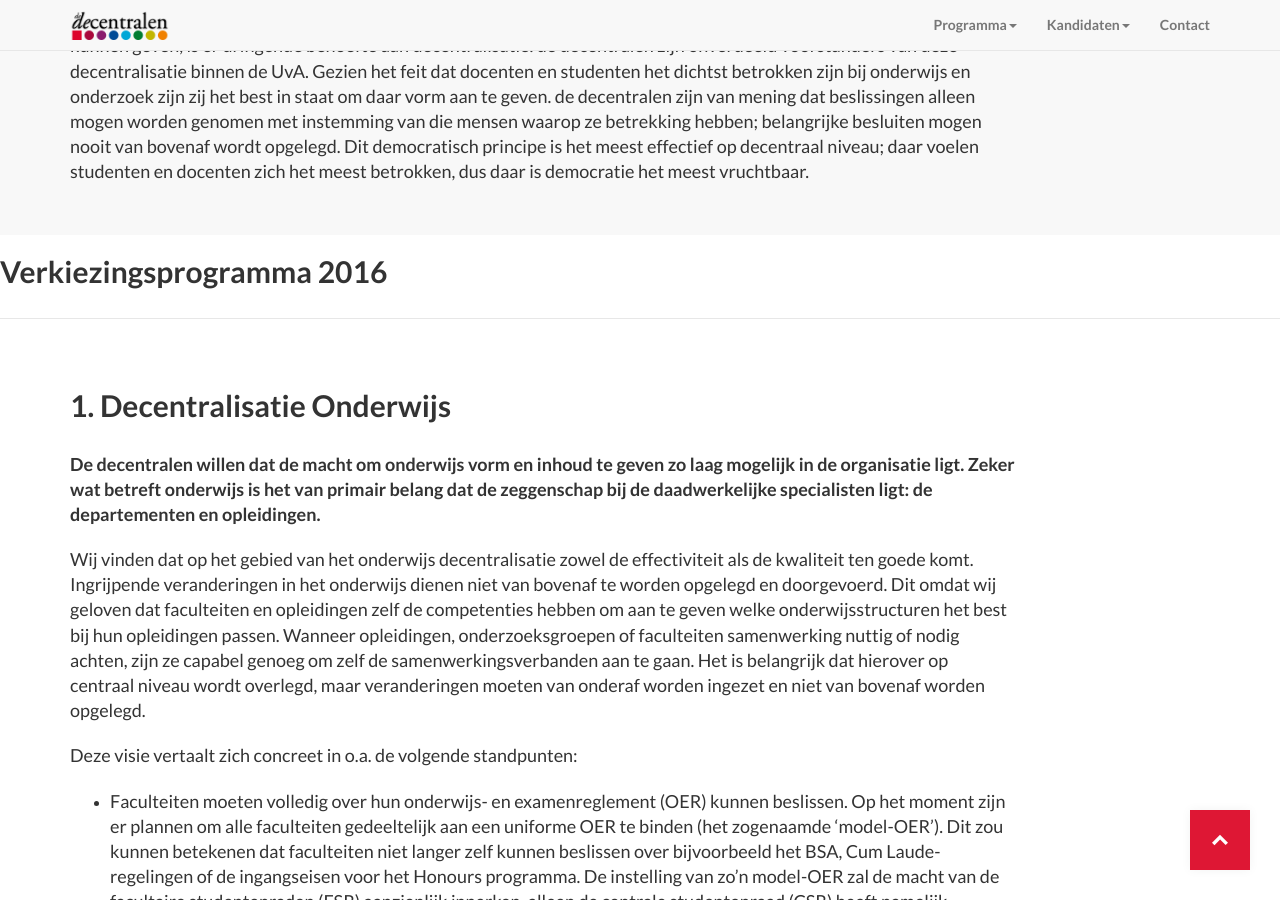
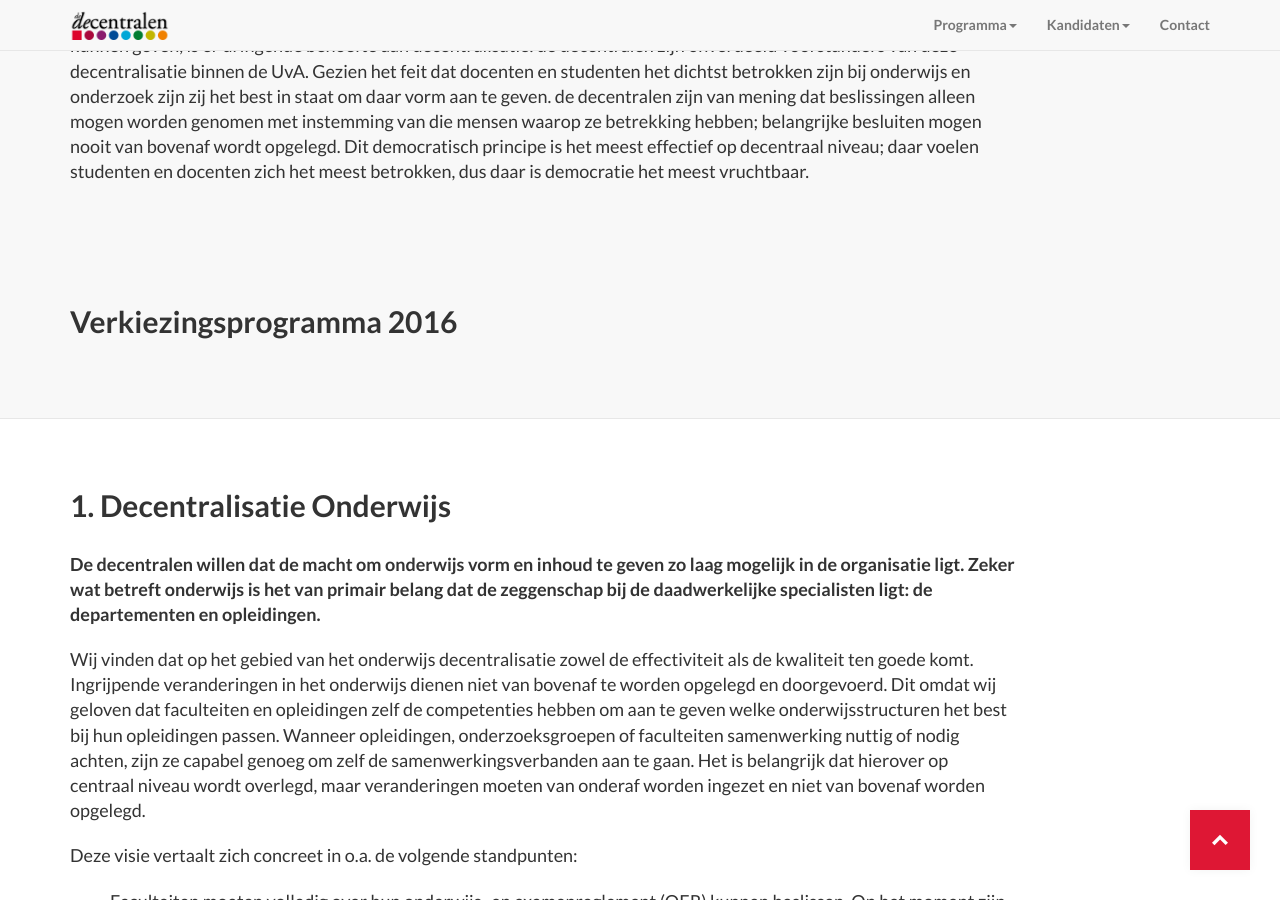
Before and after one commit to DeDecentralen/DeDecentralen.github.io, a Jekyll site: the page built from index.md, in a window 1280 px wide and 900 px high, scrolled down 920 px. Built offline with Jekyll 4.4.1, drawn with Linux system fonts in a browser that asks for light colours.

Commit message:
Update index.html

```diff
--- a/_layouts/index.html
+++ b/_layouts/index.html
@@ -14,7 +14,17 @@
   </div>
 </div>
 
-<h2 class="section-heading"> Verkiezingsprogramma 2016 </h2>
+<div class="content-section-a">
+  <div class="container">
+    <div class="row">
+      <div class="col-lg-10 col-sm-12">
+        <div class="clearfix"></div>
+        <h2 class="section-heading"> Verkiezingsprogramma 2016 </h2>
+     </div>
+    </div>
+  </div>
+</div>
+
 <a name="decentralisatie"></a>
 <div class="content-section-b">
   <div class="container">
```
